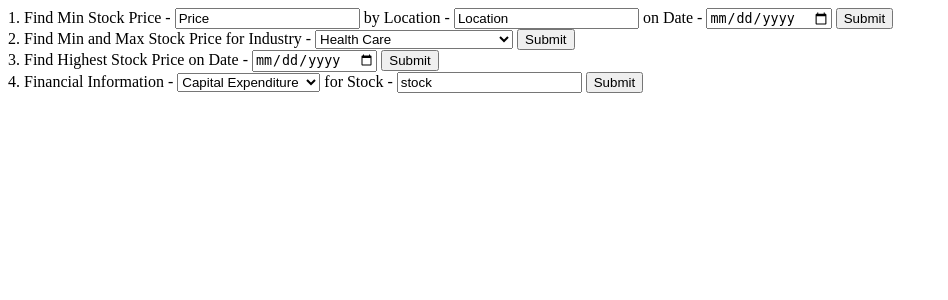
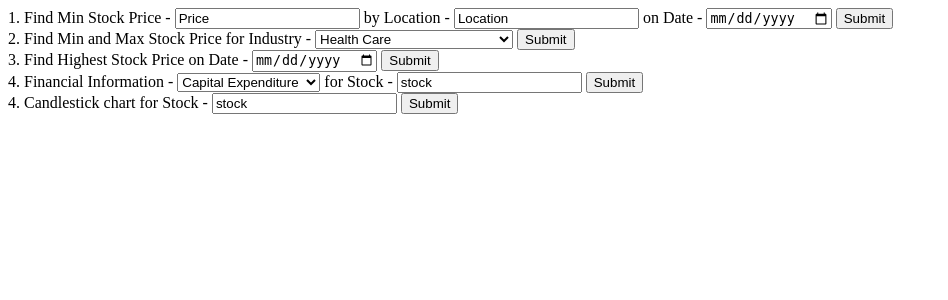
Before and after one commit to danielschnoll/CSCI-4380-Final-Project, a Flask app: page / in a window 1280 px wide. Shown: the top 300 px of the page, without its empty margins (0-948 px from the left). Run offline with Flask 2, Linux system fonts and the light colour scheme; some libraries are stand-ins or nearby versions.

Commit message:
adding candlestick query

```diff
--- a/Deliverable 4 - Application/query.py
+++ b/Deliverable 4 - Application/query.py
@@ -1,5 +1,10 @@
 import psycopg2
 import unittest
+from mpl_finance import candlestick_ohlc
+import matplotlib.pyplot as plt
+import matplotlib.ticker as ticker
+import datetime as datetime
+import matplotlib.dates as mdates
 
 connection_string = "host='localhost' dbname='stocks' user='stocks' password='stocks'"
 conn = psycopg2.connect(connection_string)
@@ -80,4 +85,5 @@ if __name__ == '__main__':
     # print minStockByState("CA", "100", '2016-01-06')
     # print(highestStockPriceByDate('2016-01-07'))
     # print(investmentInfo('AAPL'))
+    print CandleStick('AAPL')
     print("ran query")
--- a/Deliverable 4 - Application/templates/main.html
+++ b/Deliverable 4 - Application/templates/main.html
@@ -43,5 +43,10 @@
               </select>
             for Stock - <input type="stock" name = "stock" value = "stock" onfocus="this.value=''"> <input type="submit" name="submit4">
         </form>
+
+        <form action="/query" method="POST">
+            4. Candlestick chart for Stock -
+            <input type="stock" name = "stock" value = "stock" onfocus="this.value=''"> <input type="submit" name="submit5">
+        </form>
     </body>
 </html>
```
